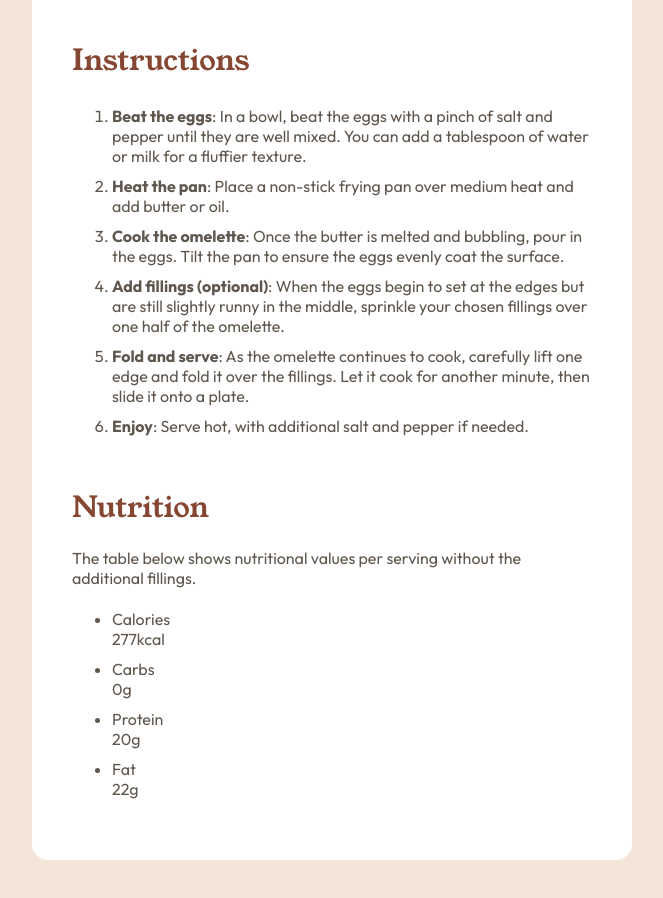
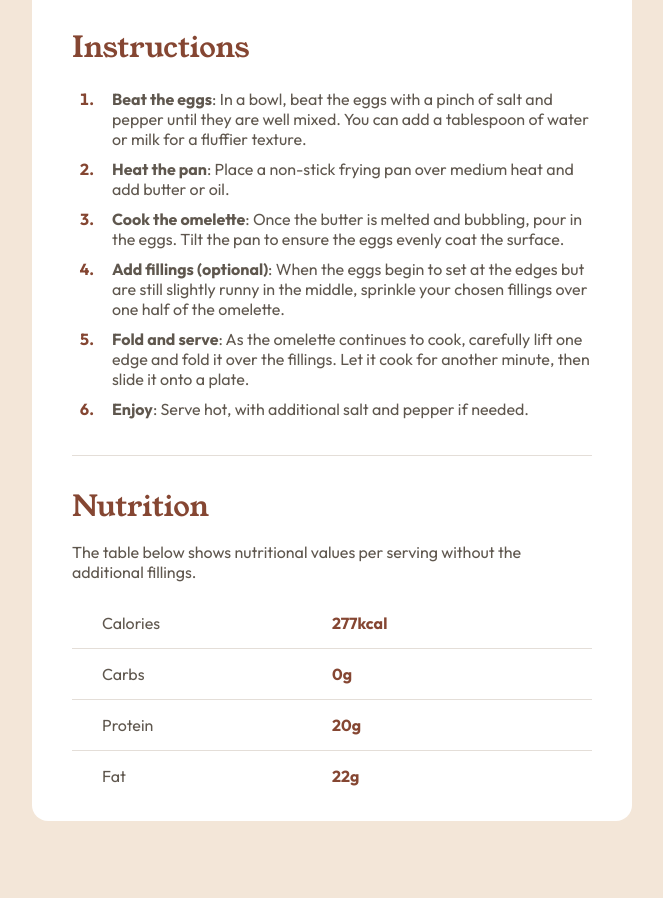
Before and after one commit to telsabate-hub/recipe-page-main, a plain HTML site: page index.html in a window 1280 px wide. Shown: the part 1048-1946 px from the top of the page, without its empty margins (308-971 px from the left). Drawn offline with Linux system fonts and the light colour scheme.

Commit message:
Added section lines and fixed all lists' styles.

```diff
--- a/index.html
+++ b/index.html
@@ -25,7 +25,7 @@
           <li><span>Cooking</span>: 5 minutes</li>
         </ul>
       </div>
-      <section>
+      <section class="ingredients">
         <h1>Ingredients</h1>
         <ul>
           <li>2-3 large eggs</li>
@@ -50,25 +50,25 @@
           <li><span>Enjoy</span>: Serve hot, with additional salt and pepper if needed.</li>
         </ol>
       </section>
-      <section>
+      <section class="nutrition">
         <h1>Nutrition</h1>
         <p>The table below shows nutritional values per serving without the additional fillings.</p>
         <ul>
           <li>
-            <p>Calories</p>
-            <p>277kcal</p>
+            Calories
+            <span>277kcal</span>
           </li>
           <li>
-            <p>Carbs</p>
-            <p>0g</p>
+            Carbs
+            <span>0g</span>
           </li>
           <li>
-            <p>Protein</p>
-            <p>20g</p>
+            Protein
+            <span>20g</span>
           </li>
           <li>
-            <p>Fat</p>
-            <p>22g</p>
+            Fat
+            <span>22g</span>
           </li>
         </ul>
       </section>
--- a/styles.css
+++ b/styles.css
@@ -35,7 +35,7 @@ article {
     margin: auto;
     max-width: 50%;
     background-color: white;
-    padding: 40px;
+    padding: 40px 40px 5px;
     border-radius: 1em;
 }
 
@@ -43,8 +43,17 @@ h1 {
     font-family: titleFont, sans-serif;
     font-size: 2.5em;
     font-weight: 400;
-    margin: 30px 0 20px;
+    margin: 30px 0 15px;
     color: var(--stone-900);
+}
+
+section {
+    padding-bottom: 15px;
+    border-bottom: 1px solid var(--stone-150);
+}
+
+section:last-of-type {
+    border-bottom: none;
 }
 
 section h1 {
@@ -67,8 +76,21 @@ p {
     margin: 0;
 }
 
+ul, ol {
+    padding-inline-start: 25px;
+}
+
+ul li::marker {
+    font-size: .75em;
+}
+
+ol li::marker {
+    font-weight: 700;
+    color: var(--brown-800);
+}
+
 li {
-    padding: 5px 0;
+    padding: 5px 0px 5px 15px;
 }
 
 li span {
@@ -79,5 +101,31 @@ li span {
     background-color: var(--rose-50);
     border-radius: 1rem;
     margin-top: 30px;
-    padding: 30px;
+    padding: 30px 30px 10px 30px;
 }
+
+.ingredients ul {
+    list-style-type: square;
+}
+
+.nutrition ul {
+    list-style: none;
+    padding-inline-start: 0;
+    margin-bottom: 0;
+}
+
+.nutrition li {
+    display: grid;
+    grid-auto-flow: column;
+    grid-template-columns: 50%;
+    border-bottom: 1px solid var(--stone-150);
+    padding: 15px 30px;
+}
+
+.nutrition li:last-of-type {
+    border-bottom: none;
+}
+
+.nutrition span {
+    color: var(--brown-800);
+}
```
